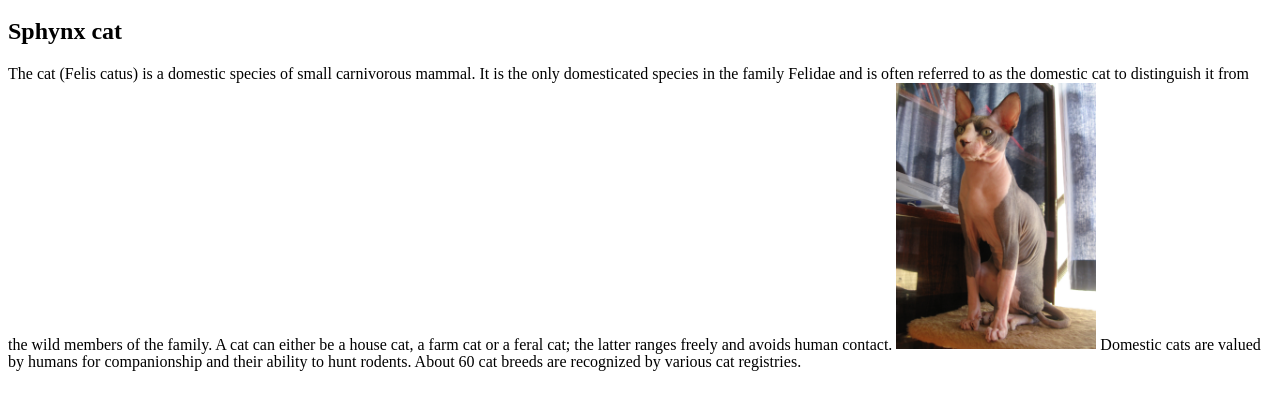
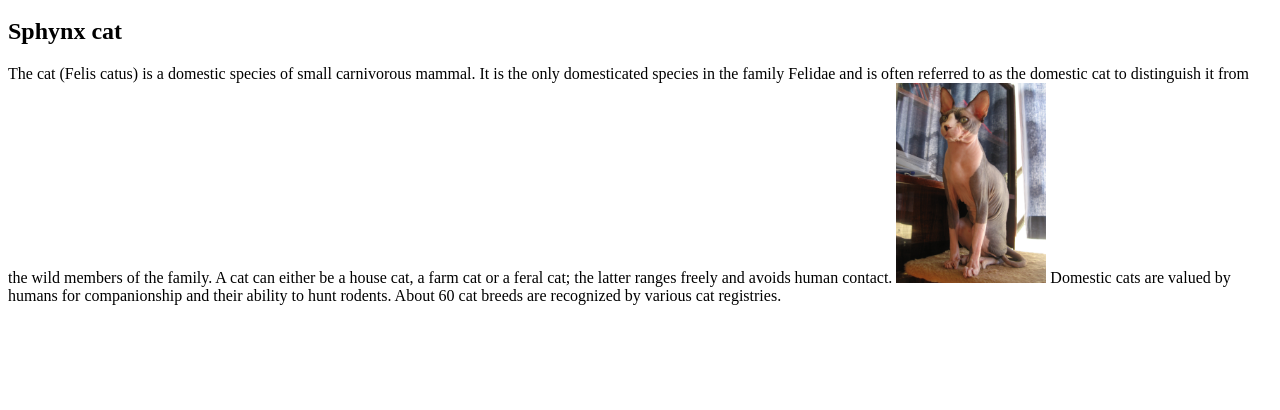
Before and after one commit to Hyung-98/web1, a plain HTML site: page 3.html in a window 1280 px wide. Shown: the part 136-546 px from the top of the page. Drawn offline with Linux system fonts and the light colour scheme.

Commit message:
Update 3.html

```diff
--- a/3.html
+++ b/3.html
@@ -15,6 +15,6 @@
   <p>The cat (Felis catus) is a domestic species of small carnivorous mammal.
   It is the only domesticated species in the family Felidae and is often referred to as the domestic cat to distinguish it from the wild members of the family.
   A cat can either be a house cat, a farm cat or a feral cat; the latter ranges freely and avoids human contact.
-  <img src="sphynxcat.jpg" width="200">
+  <img src="sphynxcat.jpg" width="150">
   Domestic cats are valued by humans for companionship and their ability to hunt rodents. About 60 cat breeds are recognized by various cat registries.</p>
 </body>
```
